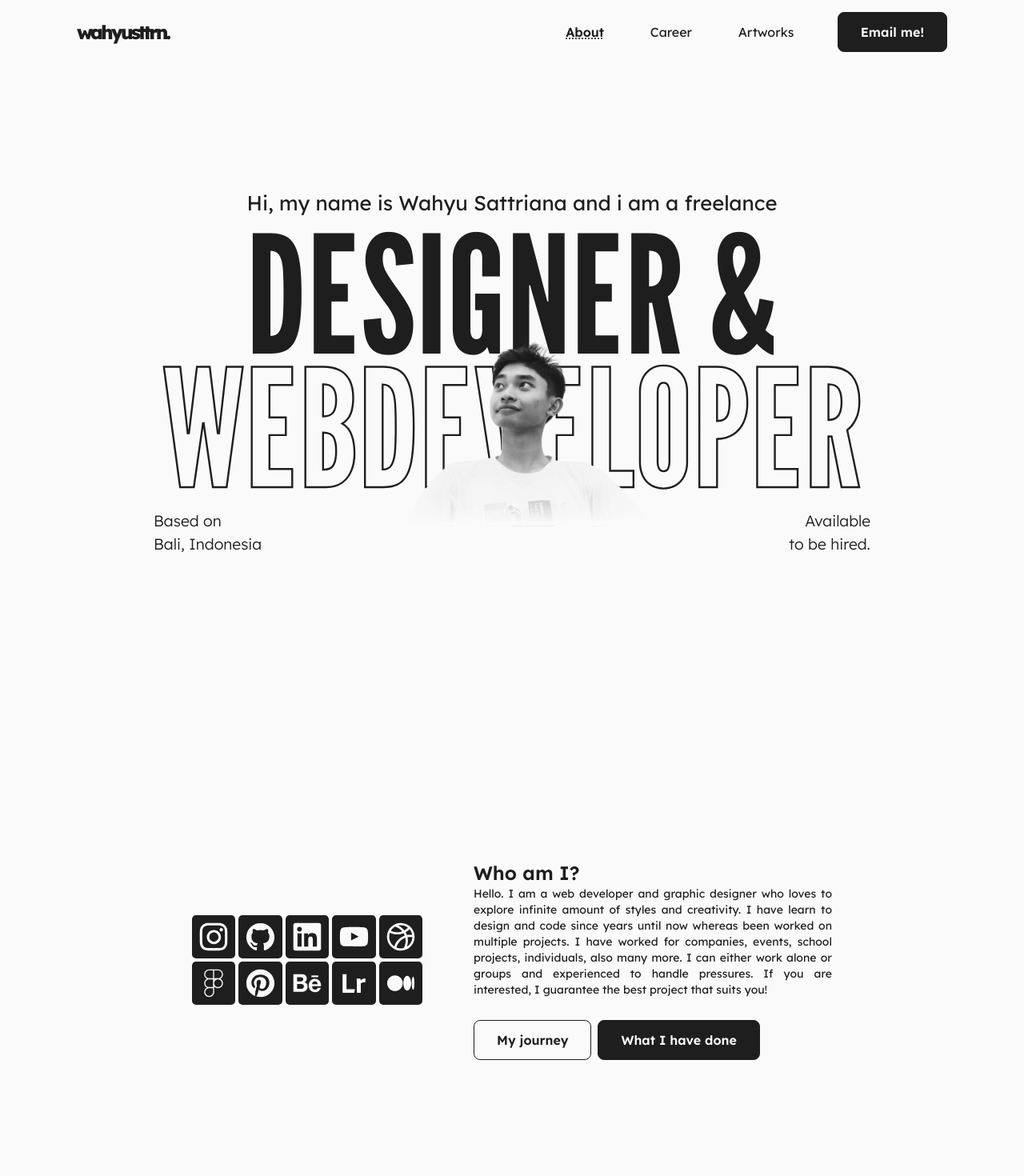
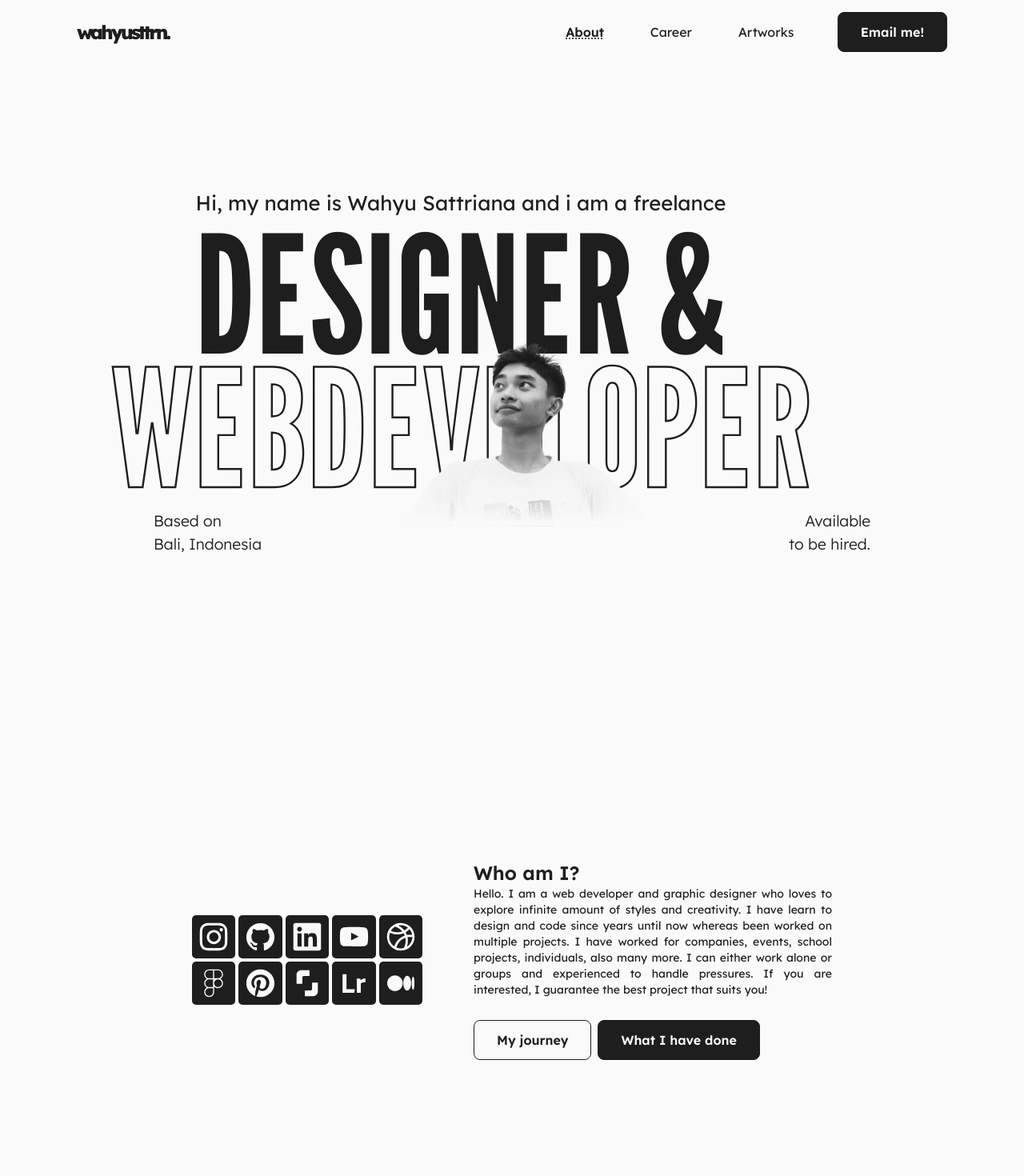
Before and after one commit to wahyusttrn/wahyusattriana-webportfolio, a Next.js app: page / in a window 1280 px wide. Shown: the top 1470 px of the page at 80% size. Built offline with nearby package versions, Linux system fonts and the light colour scheme.

Commit message:
feat: update socials

```diff
--- a/app/components/Footer.js
+++ b/app/components/Footer.js
@@ -2,7 +2,7 @@ import Link from "next/link";
 
 export default function Footer() {
   return (
-    <footer className="flex justify-between items-center w-full h-20 font-[family-name:var(--font-lexend)] bg-(--color-foreground) absolute px-14 md:px-24 text-(--color-background)">
+    <footer className="flex justify-between items-center w-full h-20 font-[family-name:var(--font-lexend)] bg-(--color-foreground) absolute px-14 md:px-24 text-(--color-background) mt-16">
       <Link className="font-normal" href={"mailto:wahyusattriana@gmail.com"}>wahyusattriana@gmail.com</Link>
       <h1 className="font-normal">©2025</h1>
     </footer>
--- a/app/page.js
+++ b/app/page.js
@@ -6,18 +6,18 @@ export default function Home() {
   const socials = [
     { redirect: "https://www.instagram.com/wahyusttrn/", name: "Instagram", path: "/socials/Instagram.svg" },
     { redirect: "https://github.com/WahyuSattriana", name: "GitHub", path: "/socials/GitHub.svg" },
-    { redirect: "", name: "Linkedn", path: "/socials/Linkedn.svg" },
+    { redirect: "https://www.linkedin.com/in/wahyusattriana/", name: "Linkedn", path: "/socials/Linkedn.svg" },
     { redirect: "https://www.youtube.com/@wahyusattriana", name: "YouTube", path: "/socials/YouTube.svg" },
     { redirect: "https://dribbble.com/wahyusttrn", name: "Dribbble", path: "/socials/Dribbble.svg" },
-    { redirect: "", name: "Figma", path: "/socials/Figma.svg" },
+    { redirect: "https://www.figma.com/@wahyusattriana", name: "Figma", path: "/socials/Figma.svg" },
     { redirect: "https://pinterest.com/wahyusttrn/", name: "Pinterest", path: "/socials/Pinterest.svg" },
-    { redirect: "", name: "Behance", path: "/socials/Behance.svg" }, //change to shutterstock
+    { redirect: "https://www.shutterstock.com/g/wahyusttrn", name: "Shutterstock", path: "/socials/Shutterstock.svg" },
     { redirect: "https://lightroom.app.link/yrhgIKtuibb", name: "Lightroom", path: "/socials/Lightroom.svg" },
     { redirect: "https://medium.com/@wahyusattriana", name: "Medium", path: "/socials/Medium.svg" },
   ]
   return (
     <div className="flex flex-col items-center justify-center font-[family-name:var(--font-lexend)] overflow-hidden">
-      <main className="flex flex-col items-center justify-center h-screen w-[100vw]">
+      <main className="flex flex-col items-centerr justify-center h-screen w-[100vw]">
         <div className="md:h-[80vh] md:w-[90vw] flex flex-col items-center justify-center gap-3 m-0 md:mb-[-40vh]">
           <h2 className="font-[family-name:var(--font-lexend)] text-[3vw] md:text-[2vw]">Hi, my name is Wahyu Sattriana and i am a freelance</h2>
           <h1 className="font-[family-name:var(--font-league-gothic)] text-center text-[20vw]/[17vw] md:text-[16vw]/[13vw]">DESIGNER &<br/><span className="text-(--color-background) text-outline">WEBDEVELOPER</span></h1>
@@ -30,7 +30,7 @@ export default function Home() {
           </div>
         </div>
       </main>
-      <section className="flex flex-col md:flex-row items-center justify-center sm:h-[100vh] h-[60vh] w-[70vw] gap-[5vw] mb-16">
+      <section className="flex flex-col md:flex-row items-center justify-center sm:h-[100vh] h-[60vh] w-[70vw] gap-[5vw]">
         <div className="flex flex-col items-start justify-center sm:w-md md:order-2">
           <h1 className="font-semibold sm:text-2xl text-lg">Who am I?</h1>
           <p className="font-normal sm:text-sm text-xs text-justify">
```
Also changed, not shown: public/socials/Behance.svg (deleted), public/socials/Shutterstock.svg (added).
